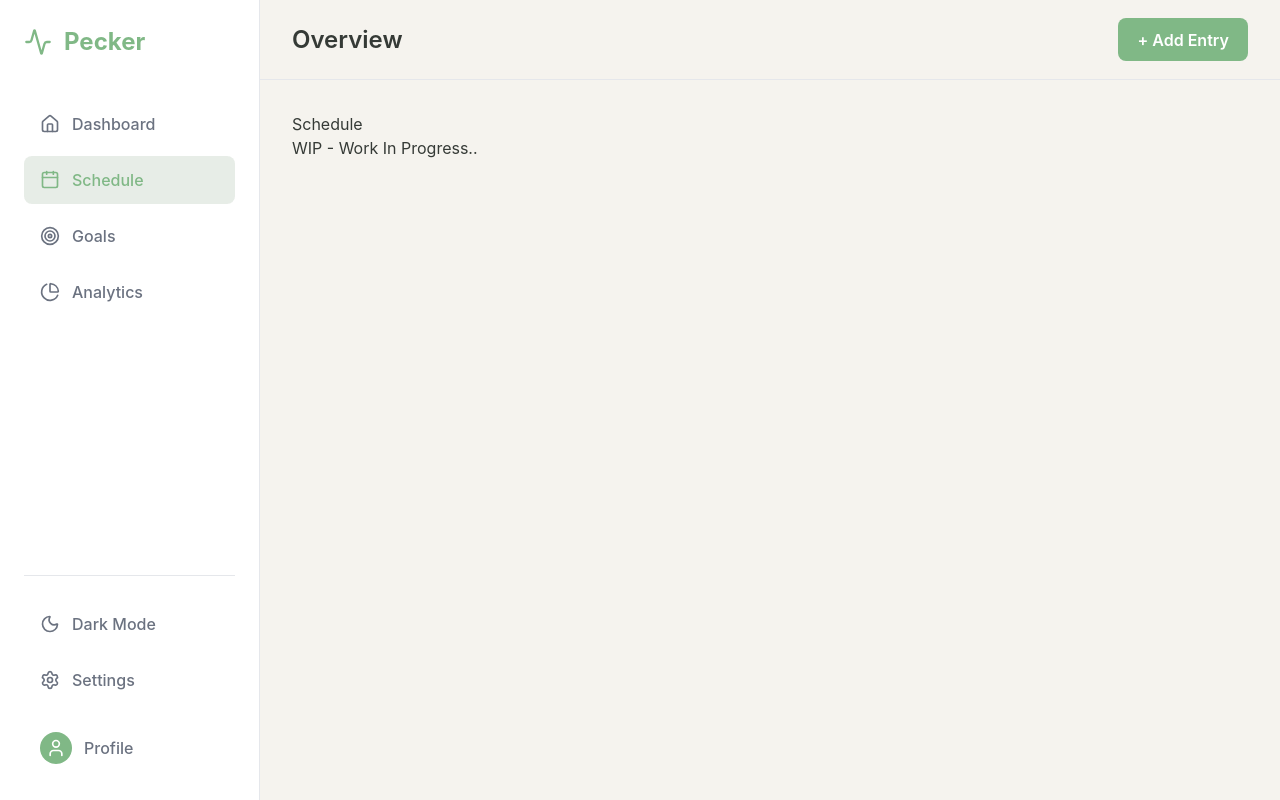
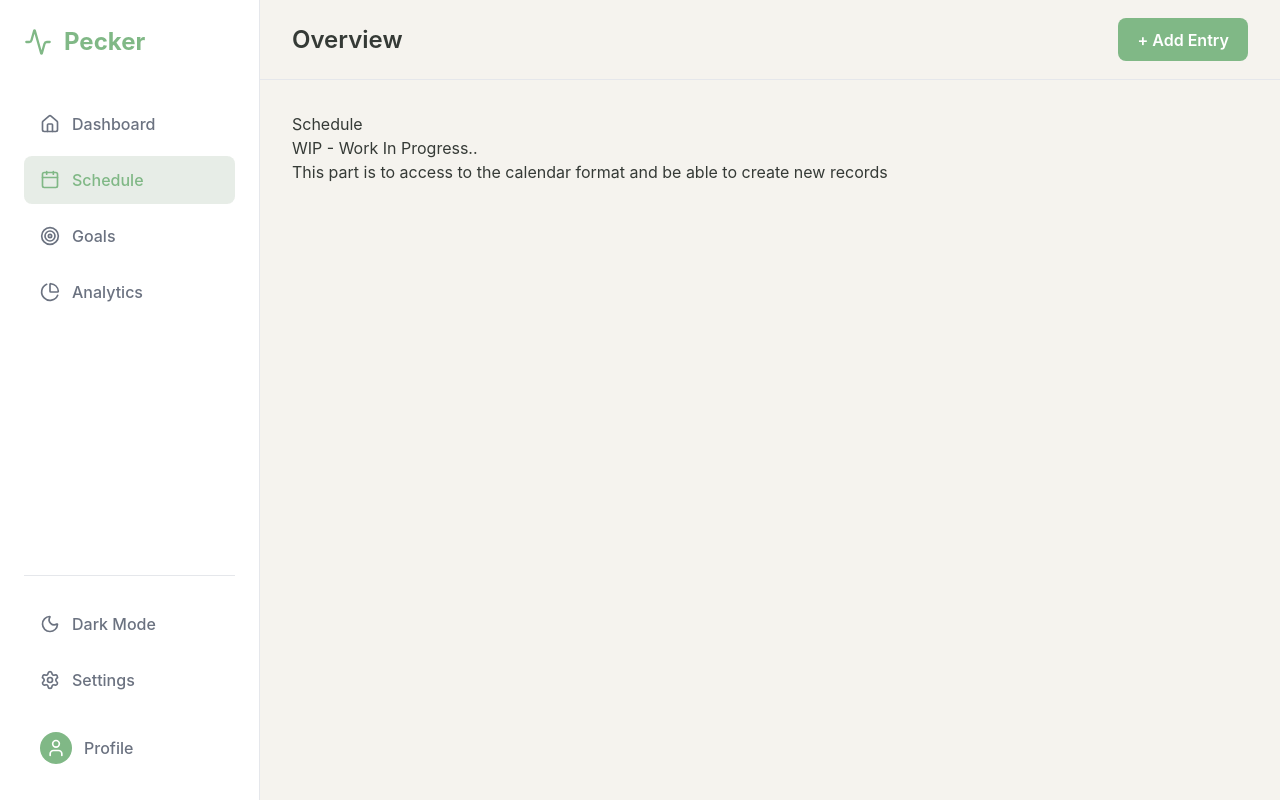
Before and after one commit to IanPages/Pecker, a React (Vite) app in the folder frontend/: page /schedule in a window 1280 px wide. Built offline with nearby package versions, Linux system fonts and the light colour scheme.

Commit message:
MOD: Schedule component text modification

```diff
--- a/frontend/src/components/Schedule.tsx
+++ b/frontend/src/components/Schedule.tsx
@@ -3,6 +3,7 @@ export function Schedule() {
         <div className="schedule-wrapper">
             <h2>Schedule</h2>
             <h1>WIP - Work In Progress..</h1>
+            <p>This part is to access to the calendar format and be able to create new records</p>
         </div>
     )
 }
```
